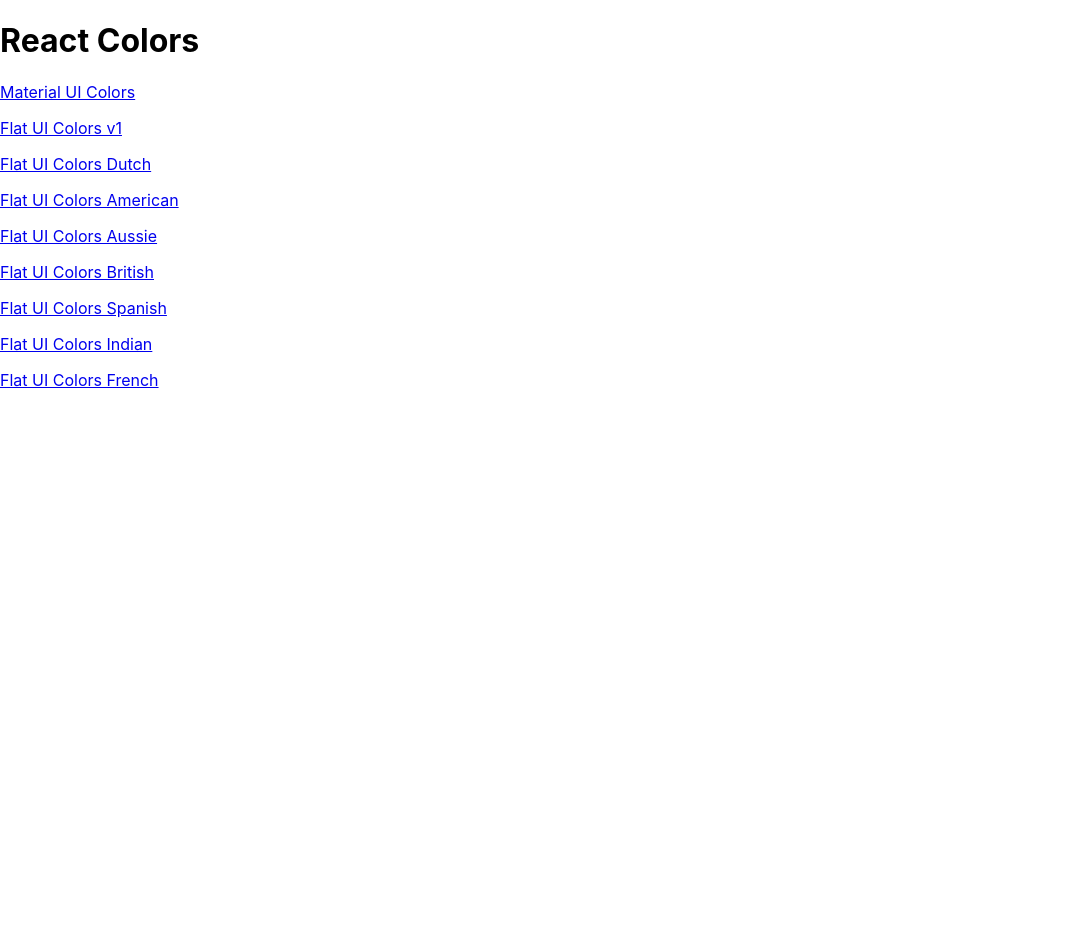
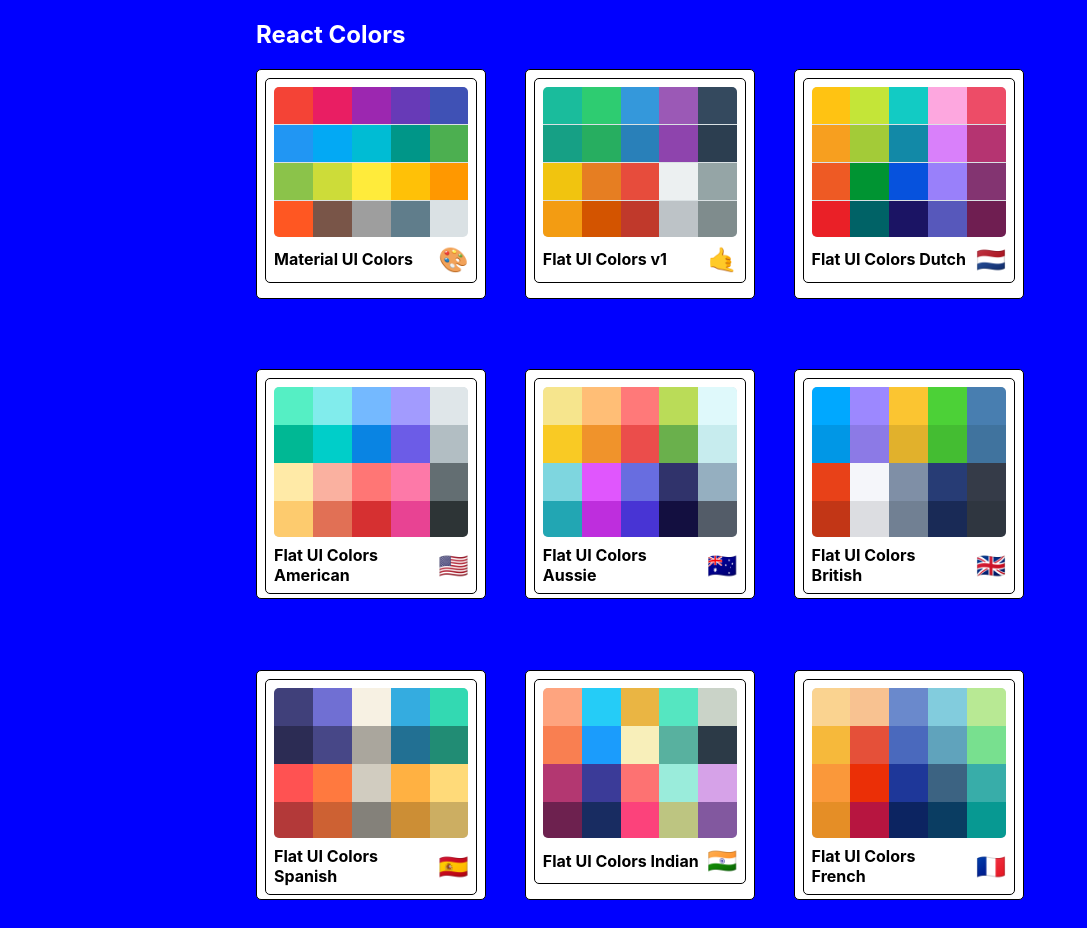
Before and after one commit to giangarof98/colorproject, a React (Create React App) app: page / in a window 1280 px wide. Shown: the whole page, without its empty margins (0-1087 px from the left). Before the commit the page ends 800 px from the top, so only its background shows below. Built offline with nearby package versions, Linux system fonts and the light colour scheme.

Commit message:
style miniPalettes

```diff
--- a/package.json
+++ b/package.json
@@ -7,6 +7,7 @@
     "@emotion/styled": "^11.8.1",
     "@mui/icons-material": "^5.4.4",
     "@mui/material": "^5.4.4",
+    "@mui/styles": "^5.4.4",
     "@testing-library/jest-dom": "^5.16.2",
     "@testing-library/react": "^12.1.3",
     "@testing-library/user-event": "^13.5.0",
--- /dev/null
+++ b/src/MiniPalette.js
@@ -0,0 +1,71 @@
+import React from "react";
+import {withStyles} from "@mui/styles";
+// import { ClassNames } from "@emotion/react";
+
+const styles ={
+    root: {
+        backgroundColor: "white",
+        border: "1px solid black",
+        borderRadius: "5px",
+        padding: "0.5rem",
+        position: "relative",
+        overflow: "hidden",
+        marginBottom: "28px",
+        "&:hover": {
+            cursor: "pointer"
+        }
+    },
+    colors: {
+        backgroundColor: "#dae1e4",
+        height: "150px",
+        width: "100%",
+        borderRadius: "5px",
+        overflow: "hidden"
+    },
+    title: {
+        display: "flex",
+        justifyContent: "space-between",
+        alignItems: "center",
+        margin: "0",
+        color: "black",
+        paddingTop: "0.5rem",
+        fontSize: "1rem",
+        position: "relative",
+    },
+    emoji: {
+        marginLeft: "0.5rem",
+        fontSize: "1.5rem"
+    },
+    miniColor: {
+        height: "25%",
+        width: "20%",
+        display: "inline-block",
+        margin: "0 auto",
+        position: "relative",
+        marginBottom: "-3.5px"
+    }
+}
+
+function MiniPalette(props){
+    const {classes, paletteName, emoji, colors} = props;
+    const miniColorBoxes = colors.map(color => (
+        <div
+        className={classes.miniColor}
+        style={{backgroundColor: color.color}}
+        key={color.name}>
+
+        </div>
+    ))
+    return(
+        <div className={classes.root}>
+            <div className={classes.root}>
+                <div className={classes.colors}>{miniColorBoxes}</div>
+                <h5 className={classes.title}>
+                    {paletteName} <span className={classes.emoji}>{emoji}</span>
+                </h5>
+            </div>
+        </div>
+    )
+}
+
+export default withStyles(styles)(MiniPalette)
--- a/src/PaletteList.js
+++ b/src/PaletteList.js
@@ -1,21 +1,56 @@
 import React, {Component} from 'react';
+import MiniPalette from './MiniPalette';
 import { Link } from 'react-router-dom';
+import { withStyles } from '@mui/styles';
 
+const styles = {
+    root: {
+        backgroundColor: "blue",
+        height: "100%",
+        display: "flex",
+        alignItems: "flex-start",
+        justifyContent: "center"
+    },
+    container:{
+        width: "60%",
+        display: "flex",
+        alignItems: "flex-start",
+        flexDirection: "column",
+        flexWrap: "wrap"
+    },
+    nav: {
+        display: "flex",
+        width: "100%",
+        justifyContent: "space-between",
+        color: "#fff"
+    },
+    palettes: {
+        boxSizing: "border-box",
+        width: "100%",
+        display: "grid",
+        gridTemplateColumns: "repeat(3, 30%)",
+        gridGap: "5%"
+    }
+}
 
 class PaletteList extends Component {
     render(){
-        const {palettes} =this.props;
+        const {palettes, classes} =this.props;
         return (
-            <div>
-                <h1>React Colors</h1>
-                {palettes.map(palette => (
-                    <p>
-                        <Link to={`/palette/${palette.id}`}>{palette.paletteName}</Link>
-                    </p>
-                ))}
+            <div className={classes.root}>
+                <div className={classes.container}>
+                    <nav className={classes.nav}>
+                        <h1>React Colors</h1>
+                    </nav>
+                    <div className={classes.palettes}>
+                        {palettes.map(palette => (
+                            <MiniPalette {...palette} />
+                        ))}
+                    </div>
+                </div>
             </div>
         )
     }
 }
 
-export default PaletteList;
+export default withStyles(styles)(PaletteList);
```
Also changed, not shown: 1 other file (tests, documents, lock files or other folders).
